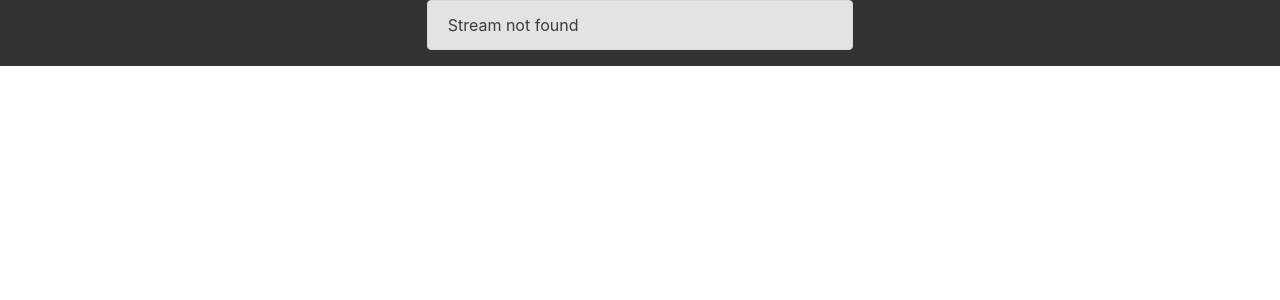
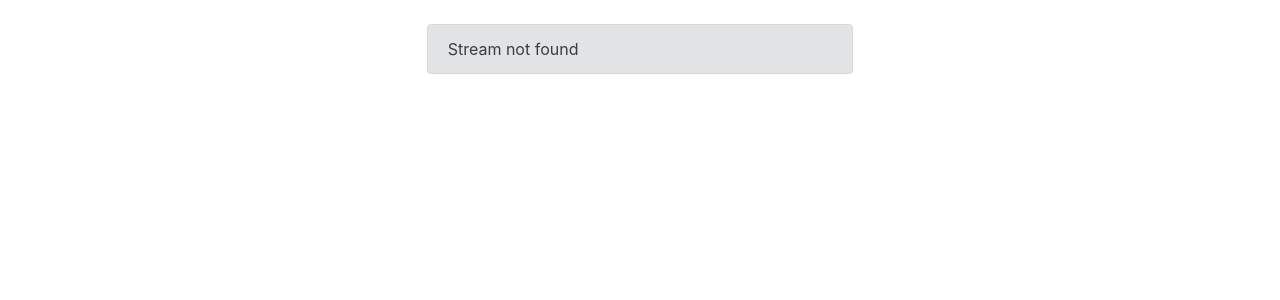
Before and after one commit to carbn/streamy, a Django app: page /user/1/ in a window 1280 px wide. Shown: the part 56-356 px from the top of the page. Run offline with Django 3.2, Linux system fonts and the light colour scheme; some libraries are stand-ins or nearby versions.

Commit message:
better style for the 'stream not found' message

```diff
--- a/app/streamy/templates/stream.html
+++ b/app/streamy/templates/stream.html
@@ -4,8 +4,8 @@
 
 {% block content %}
 <div class="container-fluid">
+    {% if stream %}
     <div class="row justify-content-md-center video-container">
-        {% if stream %}
         <div class="col-xl-8 px-0">
             <!-- only muted autoplay is allowed in browsers -->
             <div class="video-overlay d-flex justify-content-center align-items-center" onClick="unmute(this); return false;">Click to unmute</div>
@@ -43,11 +43,13 @@
             <br />
             {{ stream.user.username }}
         </div>
-        {% else %}
+    </div>
+    {% else %}
+    <div class="row justify-content-md-center mt-4">
         <div class="col-md-4 alert alert-secondary">
             Stream not found
         </div>
-        {% endif %}
     </div>
+    {% endif %}
 </div>
 {% endblock %}
```
